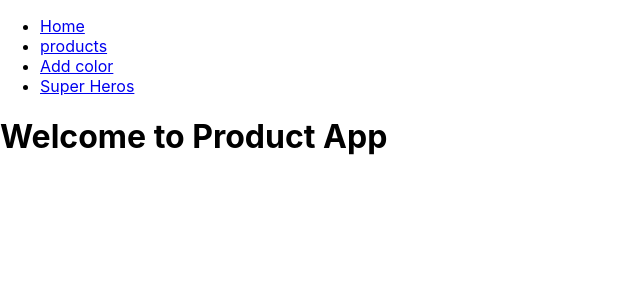
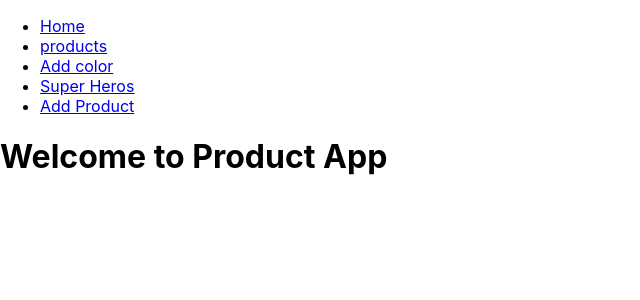
Before and after one commit to MohanRajA9/E-Commerce-Frontend, a React (Create React App) app: page / in a window 1280 px wide. Shown: the top 300 px of the page, without its empty margins (0-640 px from the left). Built offline with nearby package versions, Linux system fonts and the light colour scheme.

Commit message:
next is add product

```diff
--- a/src/App.js
+++ b/src/App.js
@@ -1,9 +1,10 @@
 import './App.css';
-import {Routes,Route,Link,useParams} from 'react-router-dom';
+import {Routes,Route,Link} from 'react-router-dom';
 import { ProductList } from './ProductList.js';
 import { AddColor } from './AddColor.js';
 import { SuperHeroList } from './SuperHeroList.js';
 import { Home } from './Home.js';
+import { ProductDetailPage } from './ProductDetailPage.js';
 export const INITIAL_PRODUCT_LIST = [
   {
     "name": "Motivational Poster Frame",
@@ -128,12 +129,14 @@ function App() {
           <li><Link to = "/products" >products</Link></li>
           <li><Link to = "color-game" >Add color</Link></li>
           <li><Link to = "/superHero" >Super Heros</Link></li>
+          <li><Link to = "/products/add" >Add Product</Link></li>
         </ul>
       </nav>
      <Routes>
       <Route path="/" element={<Home/>} />
       <Route path="/products" element={<ProductList/>} />
       <Route path="/product/:id" element={<ProductDetailPage/>} />
+      <Route path="/products/add" element={<AddProduct/>}/>
 
       <Route path="/color-game" element={<AddColor />} />
       <Route path="/superHero" element={<SuperHeroList/>} />
@@ -142,11 +145,10 @@ function App() {
   );
 }
 
-function ProductDetailPage () {
-  //getting parameters from url
-  const {id} = useParams()
+function AddProduct () {
+
   return (
-    <h1>Product Detail page - {id} </h1>
+    <div>Add Product</div>
   )
 }
 
--- /dev/null
+++ b/src/ProductDetailPage.js
@@ -0,0 +1,9 @@
+import { useParams } from 'react-router-dom';
+
+export function ProductDetailPage() {
+  //getting parameters from url
+  const { id } = useParams();
+  return (
+    <h1>Product Detail page - {id} </h1>
+  );
+}
```
